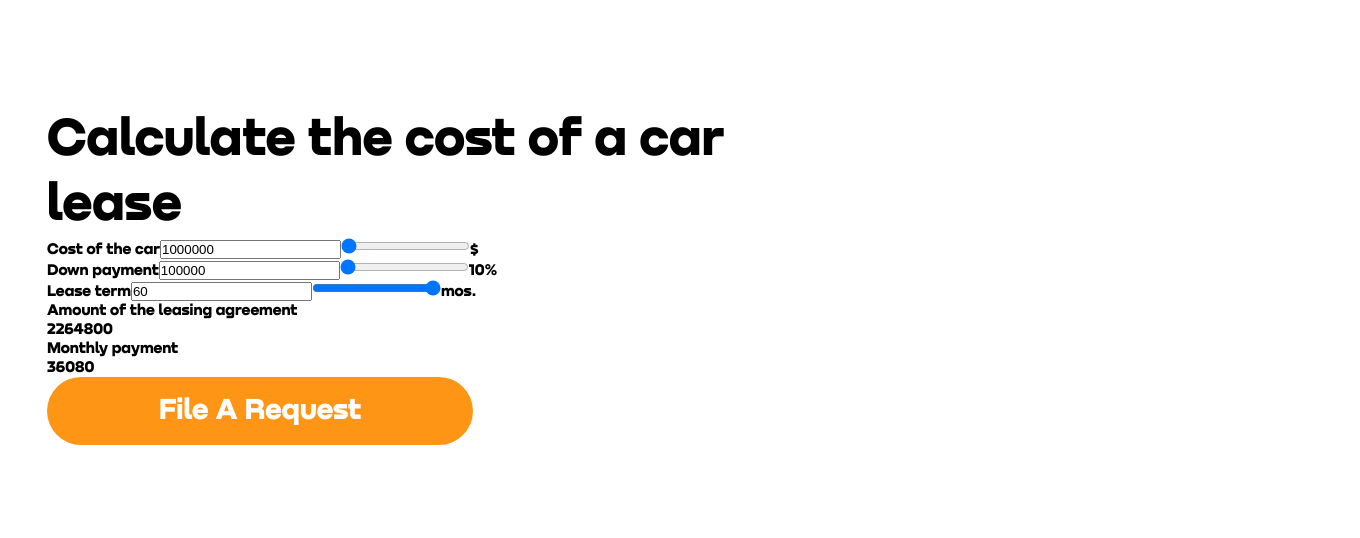
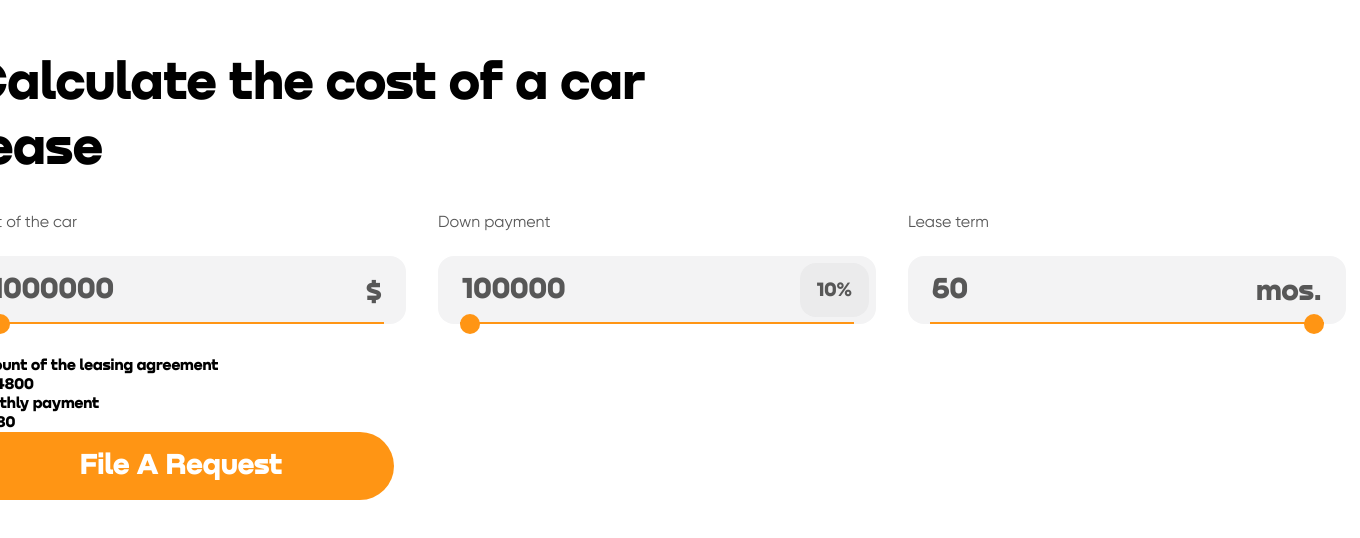
Before and after one commit to dima-sheiko/leasing-calculator, a React (Vite) app: page / in a window 1280 px wide. Shown: the part 124-662 px from the top of the page, 1360 px wide, since content can reach past the window. Built offline with nearby package versions, Linux system fonts and the light colour scheme.

Commit message:
Style inputs

```diff
--- a/src/components/Input/Input.module.css
+++ b/src/components/Input/Input.module.css
@@ -0,0 +1,80 @@
+.wrapper {
+  position: relative;
+  display: flex;
+  flex-direction: column;
+  gap: 23px;
+}
+
+.label {
+  font-family: 'Gilroy';
+  font-size: 16px;
+  color: #575757;
+  font-weight: 400;
+}
+
+.input {
+  padding: 16px 24px;
+  background: #f3f3f4;
+  border: none;
+  border-radius: 16px;
+  outline: none;
+  font-size: 30px;
+  color: #575757;
+  font-family: inherit;
+}
+
+.input::-webkit-outer-spin-button,
+.input::-webkit-inner-spin-button {
+  -webkit-appearance: none;
+  margin: 0;
+}
+
+.badge {
+  position: absolute;
+  right: 24px;
+  top: 60px;
+  color: #575757;
+  font-family: inherit;
+  font-size: 30px;
+}
+
+.badge_percent {
+  position: absolute;
+  right: 7px;
+  top: 49px;
+  color: #575757;
+  font-size: 20px;
+  background: #ebebec;
+  border-radius: 16px;
+  padding: 15px 17px;
+}
+
+/* Slider */
+
+.slider {
+  position: absolute;
+  top: 108px;
+  width: 90%;
+  align-self: center;
+}
+
+input[type='range'] {
+  -webkit-appearance: none;
+  -moz-appearance: none;
+  appearance: none;
+}
+
+input[type='range']::-webkit-slider-runnable-track {
+  background: #ff9514;
+  height: 2px;
+}
+
+input[type='range']::-webkit-slider-thumb {
+  -webkit-appearance: none;
+  width: 20px;
+  height: 20px;
+  border-radius: 50%;
+  background: #ff9514;
+  cursor: pointer;
+  margin-top: -8px;
+}
--- a/src/components/Input/Input.tsx
+++ b/src/components/Input/Input.tsx
@@ -1,4 +1,5 @@
 import { ChangeEvent } from 'react';
+import styles from './Input.module.css';
 
 // Types
 type InputProps = {
@@ -8,7 +9,7 @@
   min: number;
   max: number;
   step: number;
-  badge: string | number;
+  badge: string;
 };
 
 // Logic
@@ -37,16 +38,23 @@
   };
 
   return (
-    <div>
-      <span>{label}</span>
+    <div className={styles.wrapper}>
+      <span className={styles.label}>{label}</span>
       <input
+        className={styles.input}
         value={value}
         onChange={handleInputChange}
         onBlur={handleBlur}
-        type='text'
+        type='number'
         name='price input'
       />
+      <div
+        className={badge.includes('%') ? styles.badge_percent : styles.badge}
+      >
+        {badge}
+      </div>
       <input
+        className={styles.slider}
         value={value}
         onChange={handleInputChange}
         min={min}
@@ -55,7 +63,6 @@
         type='range'
         name='price slider'
       />
-      {badge}
     </div>
   );
 };
--- a/src/styles/styles.css
+++ b/src/styles/styles.css
@@ -17,14 +17,20 @@
   display: flex;
   align-items: center;
   justify-content: center;
-  height: 100vh;
+  min-height: 100vh;
 }
 
 .container {
-  width: 1440px;
-  height: 800px;
+  max-width: 1440px;
   display: flex;
   flex-direction: column;
-  justify-content: center;
-  padding: 47px;
+  margin: 0 auto;
+  padding: 0 48px;
+  gap: 32px;
 }
+
+.inputs-box {
+  display: grid;
+  grid-template-columns: repeat(3, 1fr);
+  gap: 32px;
+}
```
